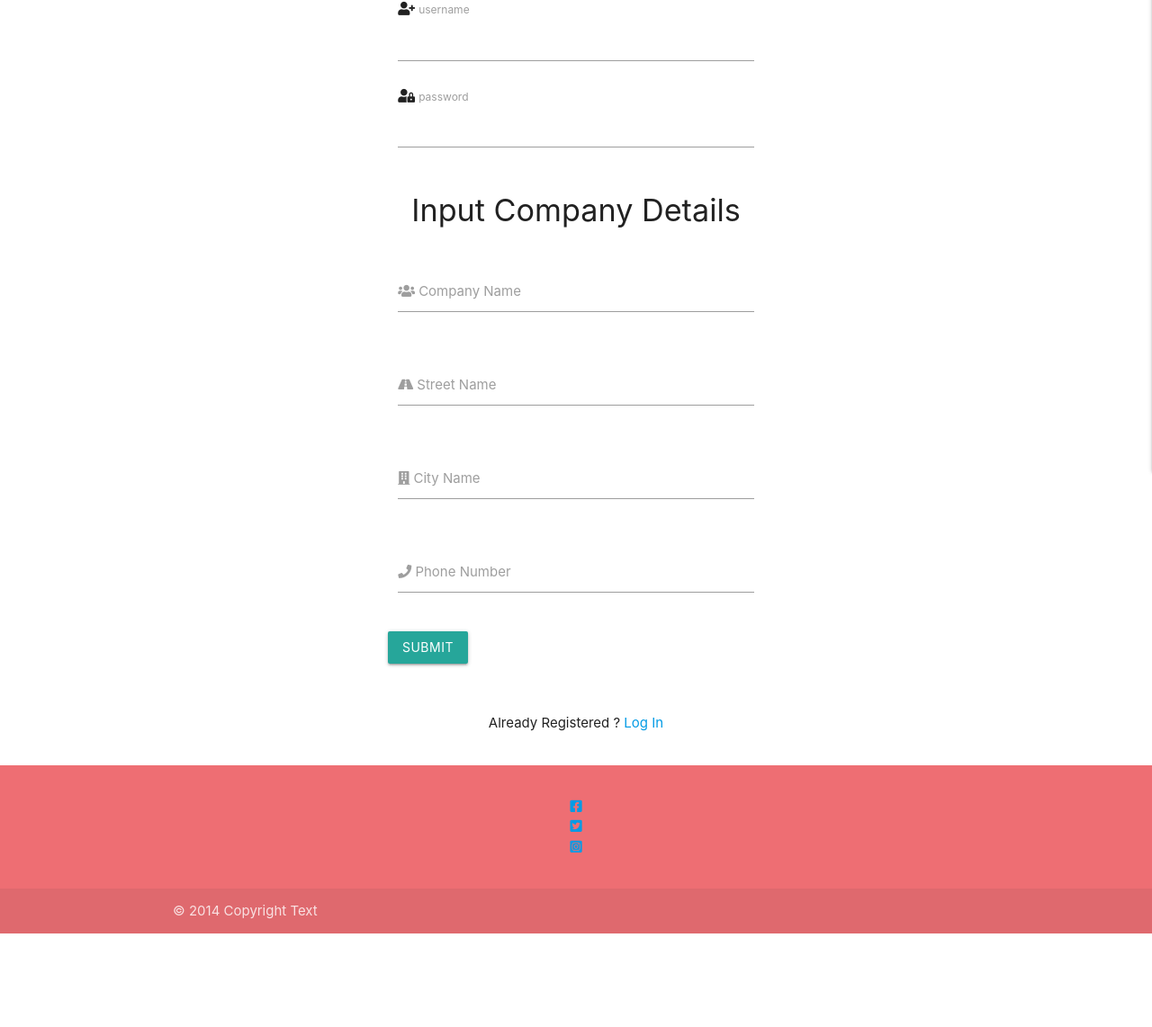
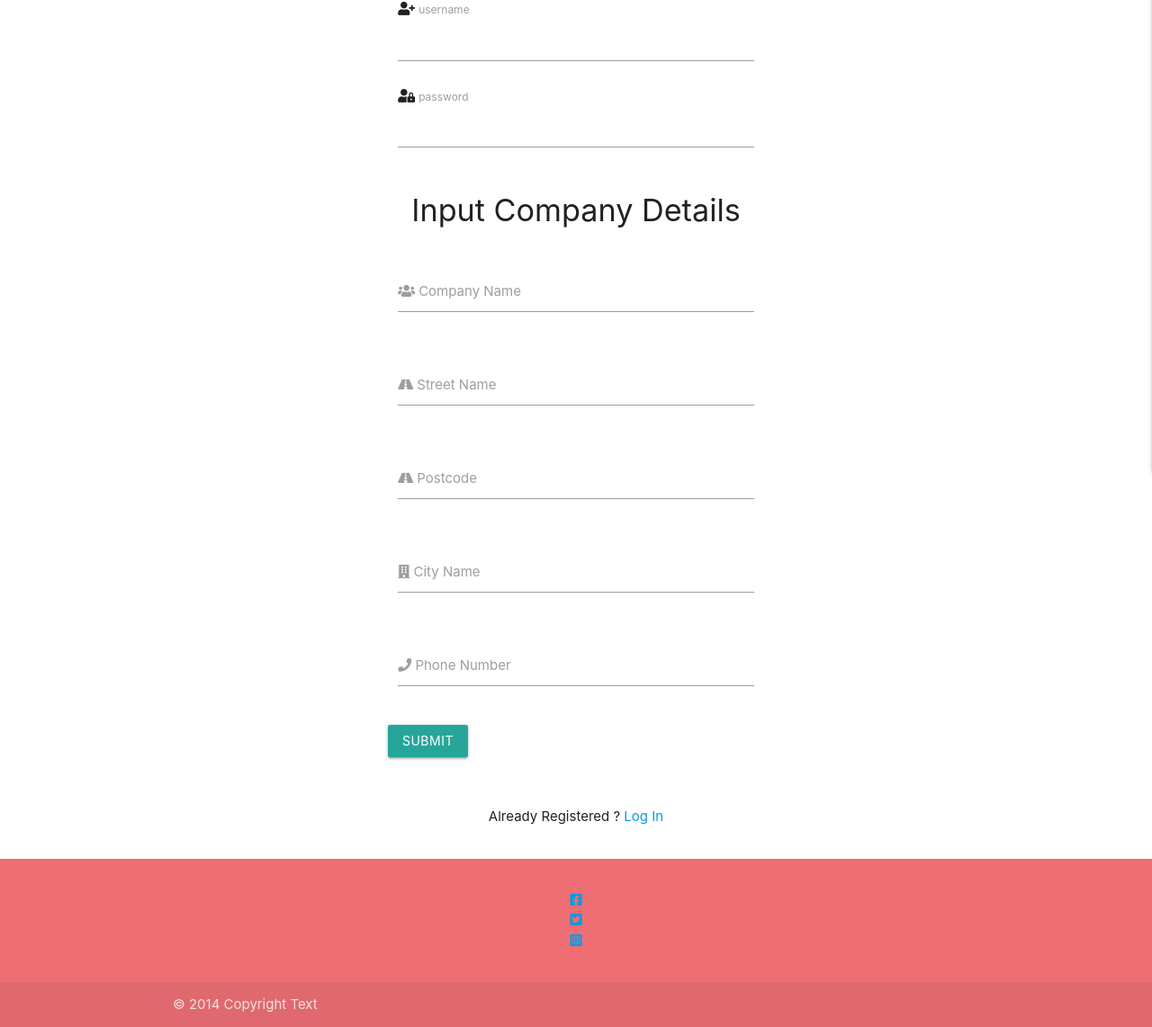
Before and after one commit to RvN-R/milestone-3-missingpiece, a Flask app: page /register in a window 1280 px wide. Shown: the part 336-1478 px from the top of the page at 90% size. Before the commit the page ends 1374 px from the top, so only its background shows below. Run offline with Flask 2, Linux system fonts and the light colour scheme; some libraries are stand-ins or nearby versions.

Commit message:
Added postcode to registration function and profile.html

```diff
--- a/app.py
+++ b/app.py
@@ -66,6 +66,7 @@ def register():
             "password": generate_password_hash(request.form.get("password")),
             "company_name": request.form.get("company_name").lower(),
             "street_name": request.form.get("street_name").lower(),
+            "postcode": request.form.get("postcode").lower(),
             "city": request.form.get("city").lower(),
             "phone": request.form.get("phone").lower()
         }
--- a/templates/profile.html
+++ b/templates/profile.html
@@ -17,7 +17,7 @@
                         <div class="card-content">
                           <p>{{ company.street_name }}</p><br>
                           <p>{{ company.city }}</p><br>
-                          <!-- <p>{{ company.street_name }}</p><br> -->
+                          <p>{{ company.postcode }}</p><br>
                           <p>{{ company.phone }}</p><br>
                         </div>
                         <div class="card-action">
--- a/templates/register.html
+++ b/templates/register.html
@@ -45,8 +45,15 @@
             <!--Street Name-->
             <div class="row">
                 <div class=" input-field col s12">
-                    <input id="street_name" name="street_name" type="text" class="validate" required>
+                    <input id="street_name" name="street_name" type="text" minlength="10" maxlength="50" class="validate" required>
                     <label for="street_name"><i class="fas fa-road"></i> Street Name</label>
+                </div>
+            </div>
+            <!--Postcode-->
+            <div class="row">
+                <div class=" input-field col s12">
+                    <input id="postcode" name="postcode" type="text" minlength="6" class="validate" required>
+                    <label for="city"><i class="fas fa-road"></i> Postcode</label>
                 </div>
             </div>
             <!--City-->
```
